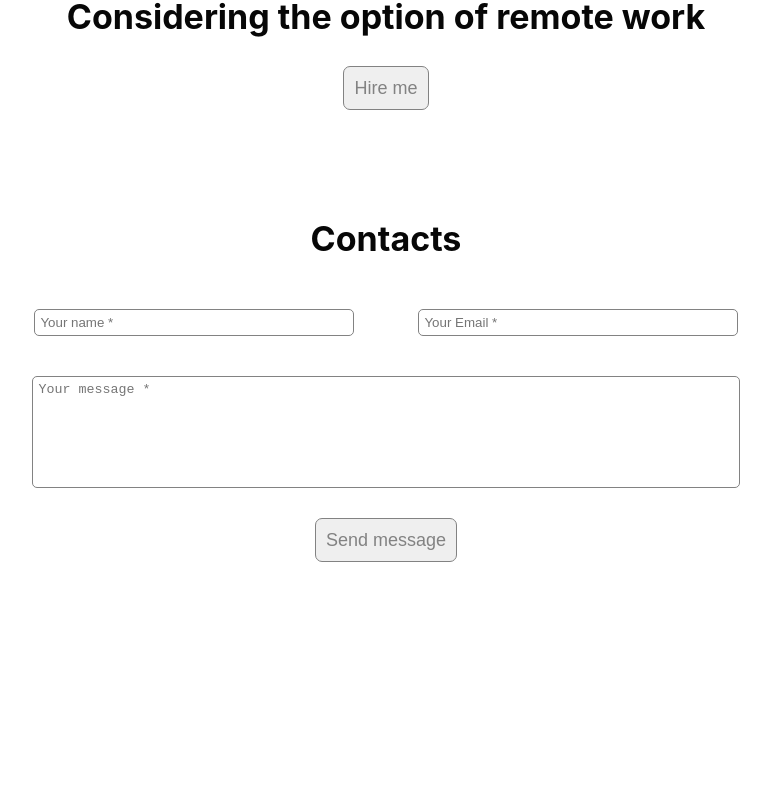
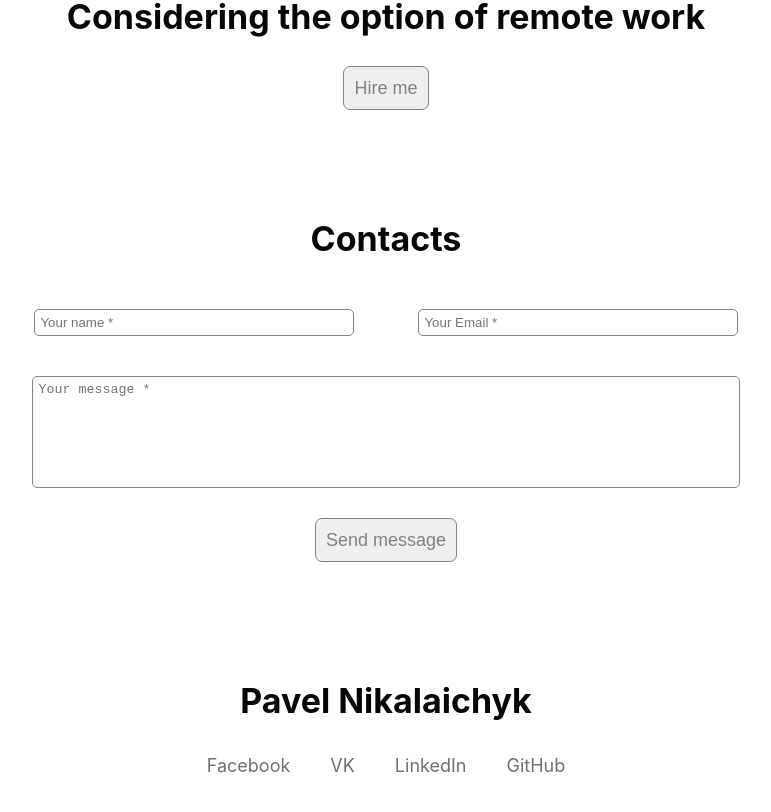
Before and after one commit to Pro200Hummer/portfolio-project, a React (Create React App) app: page / in a window 1280 px wide. Shown: the part 1967-2779 px from the top of the page, without its empty margins (254-1025 px from the left). Before the commit the page ends 2579 px from the top, so only its background shows below. Built offline with nearby package versions, Linux system fonts and the light colour scheme.

Commit message:
Add Footer component

```diff
--- a/src/app/App.tsx
+++ b/src/app/App.tsx
@@ -6,6 +6,7 @@ import {Skills} from "../components/Slills/Skills";
 import {Portfolio} from "../components/Portfolio/Portfolio";
 import {RemoteWork} from "../components/Remote Work/RemoteWork";
 import {Contacts} from "../components/Contacts/Contacts";
+import {Footer} from "../components/Footer/Footer";
 
 export const App = () => {
     return (
@@ -17,6 +18,7 @@ export const App = () => {
                 <Portfolio/>
                 <RemoteWork/>
                 <Contacts/>
+                <Footer/>
             </div>
         </div>
     )
--- /dev/null
+++ b/src/components/Footer/Footer.module.scss
@@ -0,0 +1,42 @@
+.container{
+  width: 100%;
+  display: flex;
+  flex-flow: column wrap;
+  align-items: center;
+  padding: 40px 0;
+
+  .title{
+    font-size: 34px;
+    line-height: 42px;
+    text-align: center;
+    color: #070707;
+  }
+
+  .socials{
+    display: flex;
+    flex-flow: row wrap;
+    justify-content: space-between;
+    align-items: center;
+    margin: 5px 15px 5px 15px;
+
+    .link {
+      display: block;
+      font-size: 18px;
+      line-height: 22px;
+      color: #707070;
+      font-weight: 400;
+      text-align: center;
+      text-decoration: none;
+
+      &:nth-of-type(1n+2) {
+        margin-left: 40px;
+      }
+
+      &:hover {
+        color: #070707;
+        border-bottom: 2px solid #828282;
+        margin-bottom: -2px;
+      }
+    }
+  }
+}
--- /dev/null
+++ b/src/components/Footer/Footer.tsx
@@ -0,0 +1,18 @@
+import React, {FC} from 'react';
+import style from './Footer.module.scss';
+
+
+
+export const Footer: FC = () => {
+    return(
+        <footer className={style.container}>
+            <h2 className={style.title}>Pavel Nikalaichyk</h2>
+            <div className={style.socials}>
+                <a href="#" className={style.link} target={"_blank"}>Facebook</a>
+                <a href="#" className={style.link} target={"_blank"}>VK</a>
+                <a href="#" className={style.link} target={"_blank"}>LinkedIn</a>
+                <a href="#" className={style.link} target={"_blank"}>GitHub</a>
+            </div>
+        </footer>
+    )
+};
```
